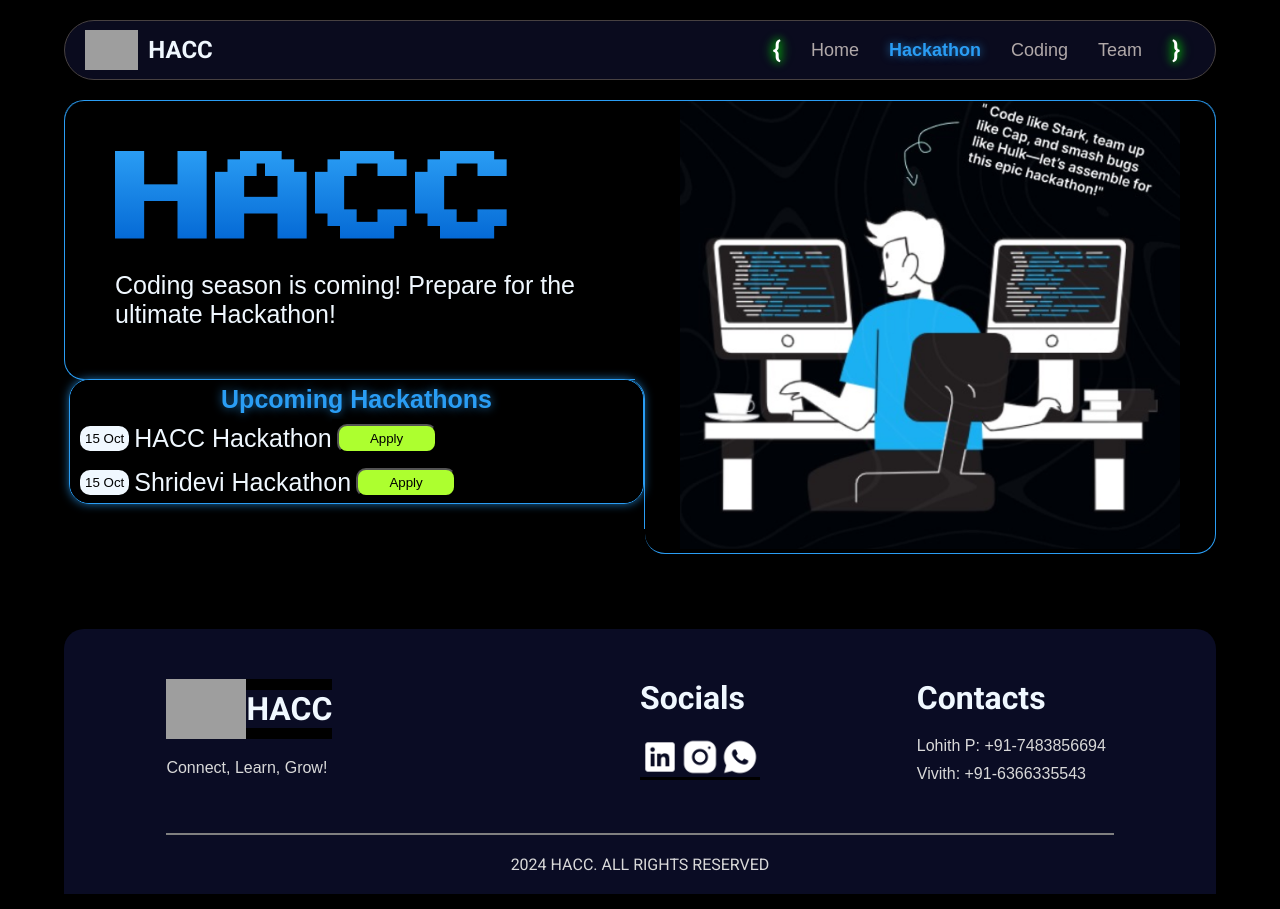
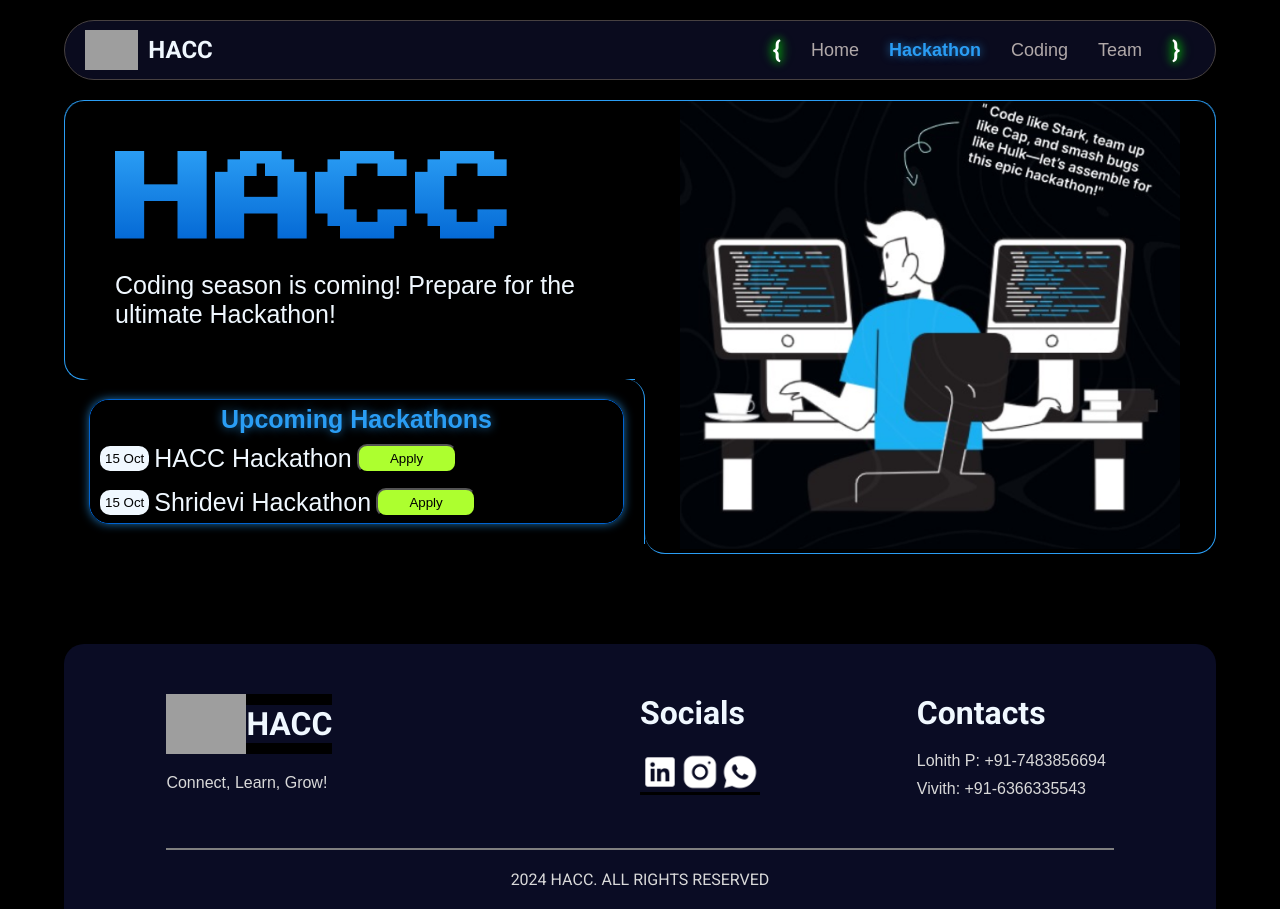
Before and after one commit to SnippetTechie/HACC, a React (Vite) app: page /hackathon in a window 1280 px wide. Built offline with nearby package versions, Linux system fonts and the light colour scheme; grey boxes are pictures that could not be loaded.

Commit message:
hackathon page update

```diff
--- a/src/pages/Hackathon/Hackathon.css
+++ b/src/pages/Hackathon/Hackathon.css
@@ -62,6 +62,7 @@
     margin-left: 5px;
     width: 50%;
     min-height:195px;
+    padding: 20px;
     margin-top: -204px;
 }
 
@@ -71,7 +72,7 @@
     max-height: 125px;
     overflow-y: scroll;
     padding: 5px;
-    border: 1px solid #2A9DF4;
+    border: 1px solid #0063D1;
     box-shadow: 0 0 10px rgba(42, 157, 244, 0.7);
 }
 
```
